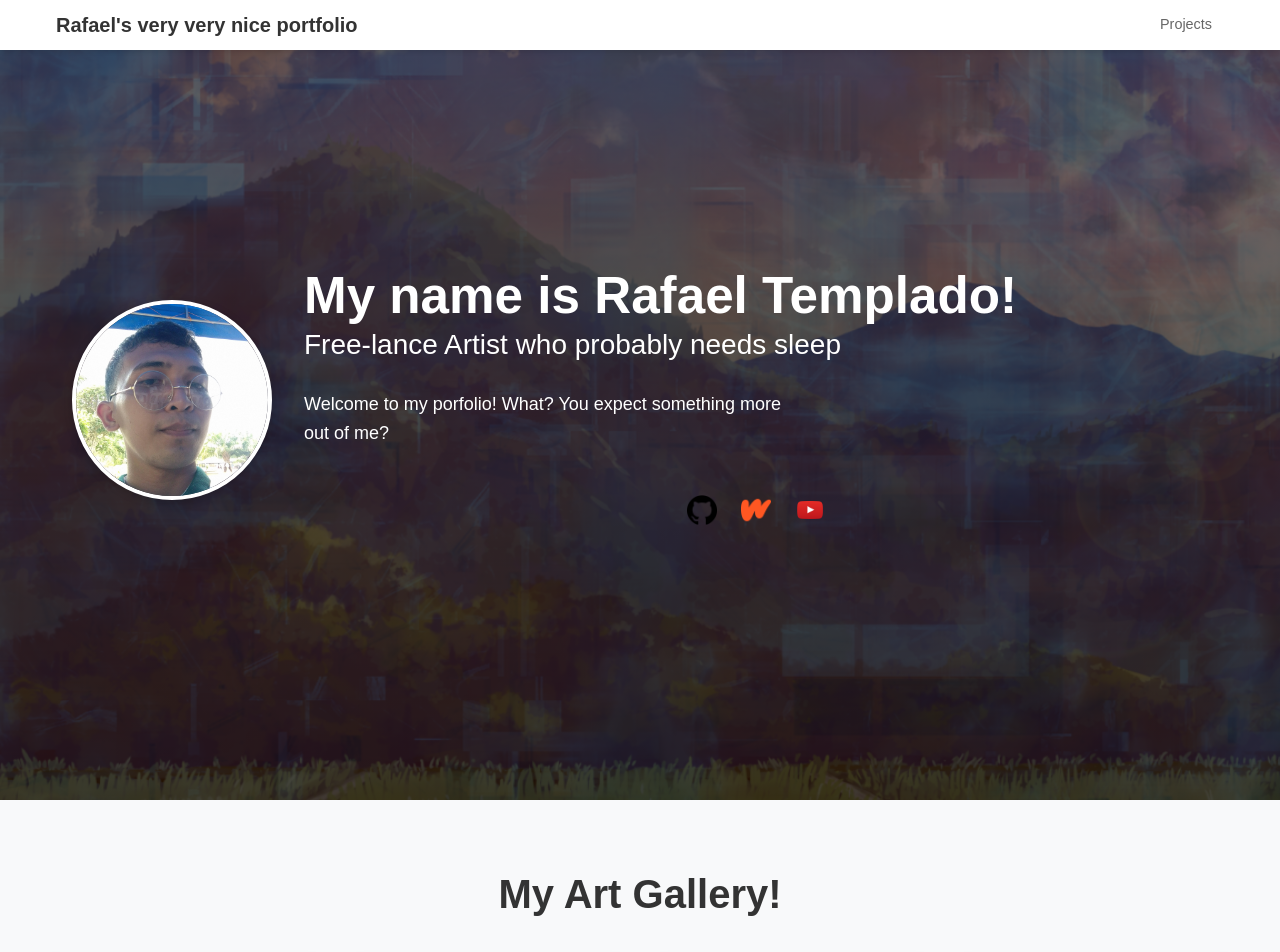
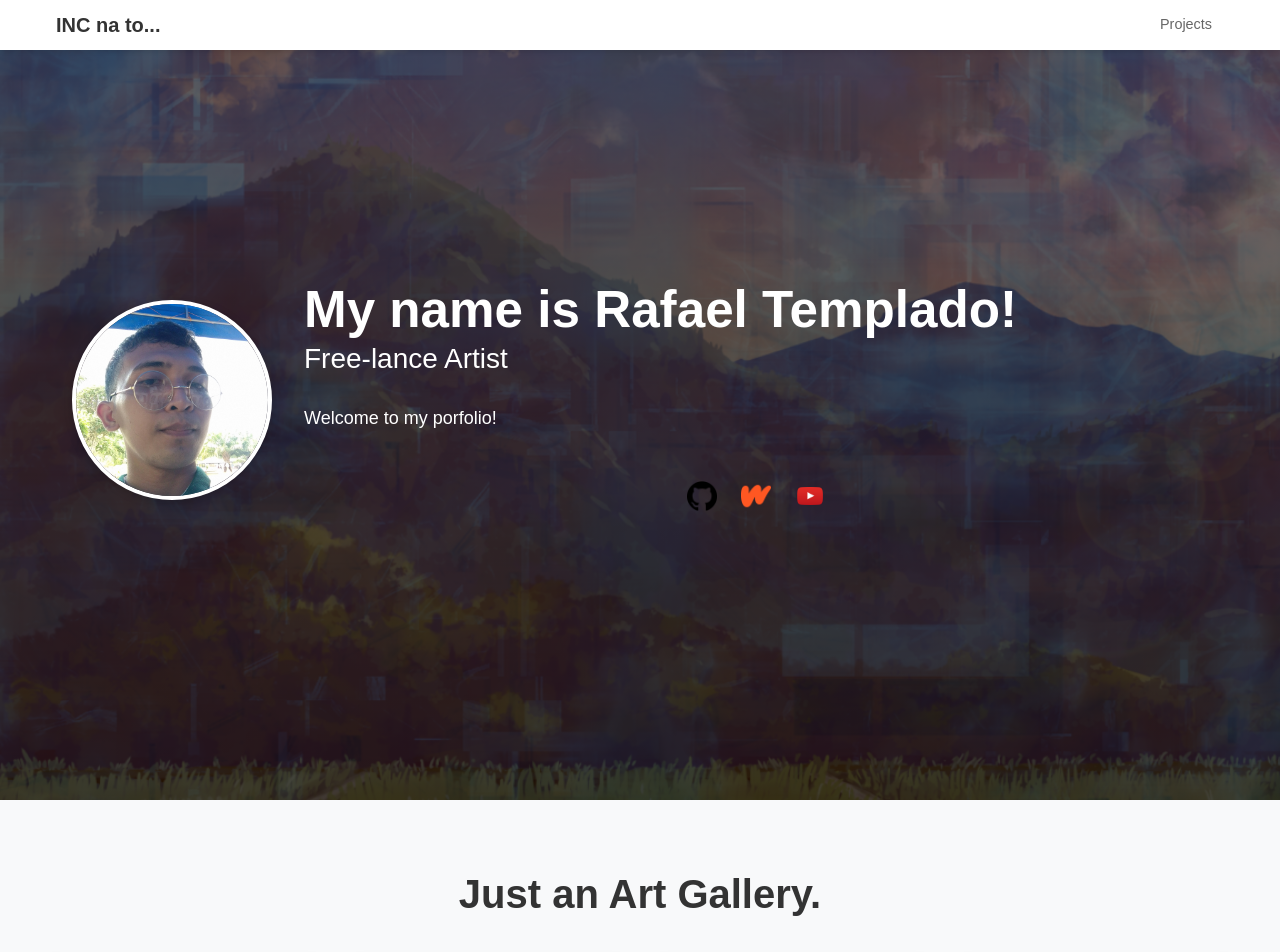
Before and after one commit to KatsukiCh/portfolio-templado, a React (Vite) app: page / in a window 1280 px wide. Shown: the top 952 px of the page. Built offline with nearby package versions, Linux system fonts and the light colour scheme; grey boxes are pictures that could not be loaded.

Commit message:
Updated once more

```diff
--- a/src/components/Hero.jsx
+++ b/src/components/Hero.jsx
@@ -12,13 +12,13 @@ const Hero = () => {
       <div className="hero-content">
         <div className="profile-picture-container">
           <img src={profileImage} alt="Profile" className="profile-picture" />
-          <div className="tooltip">This goofy looking goober needs commissions</div>
+          <div className="tooltip">face of an irregular</div>
         </div>
         <div className="text-content">
           <h1>My name is Rafael Templado!</h1>
-          <h2>Free-lance Artist who probably needs sleep</h2>
+          <h2>Free-lance Artist</h2>
           <p>
-          Welcome to my porfolio! What? You expect something more out of me?
+          Welcome to my porfolio!
           </p>
           <div className="social-links">
             <div className="social-icon-container">
--- a/src/components/Navbar.jsx
+++ b/src/components/Navbar.jsx
@@ -50,7 +50,7 @@ const Navbar = () => {
   return (
     <nav className="navbar">
       <div className="container">
-        <div className="logo">Rafael's very very nice portfolio</div>
+        <div className="logo">INC na to...</div>
         <div className="nav-links">
           <a
             href={activeSection === 'hero' ? '#projects' : '#hero'}
--- a/src/components/Projects.jsx
+++ b/src/components/Projects.jsx
@@ -51,7 +51,7 @@ const Projects = () => {
 
   return (
     <section id="projects" className="projects-section">
-      <h2 className="section-title">My Art Gallery!</h2>
+      <h2 className="section-title">Just an Art Gallery.</h2>
       <div className="gallery">
         {projects.map((project, index) => (
           <div
```
